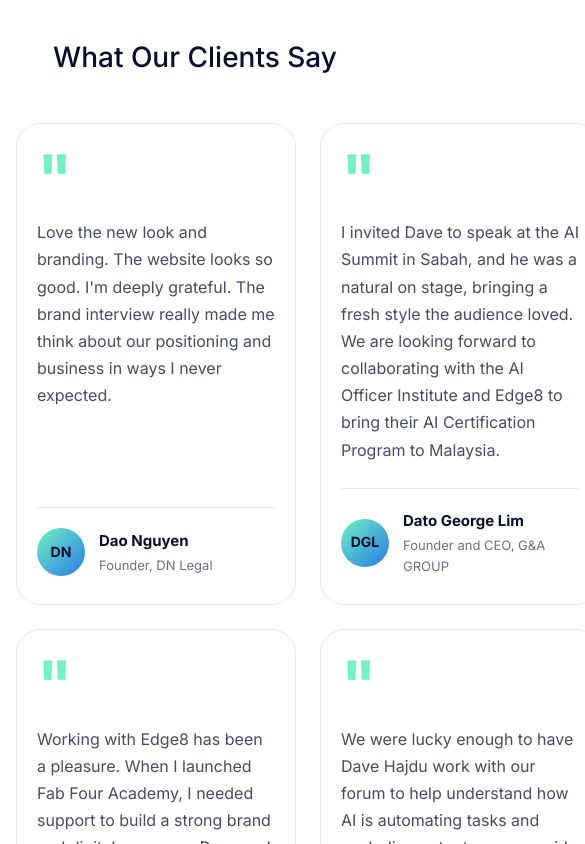
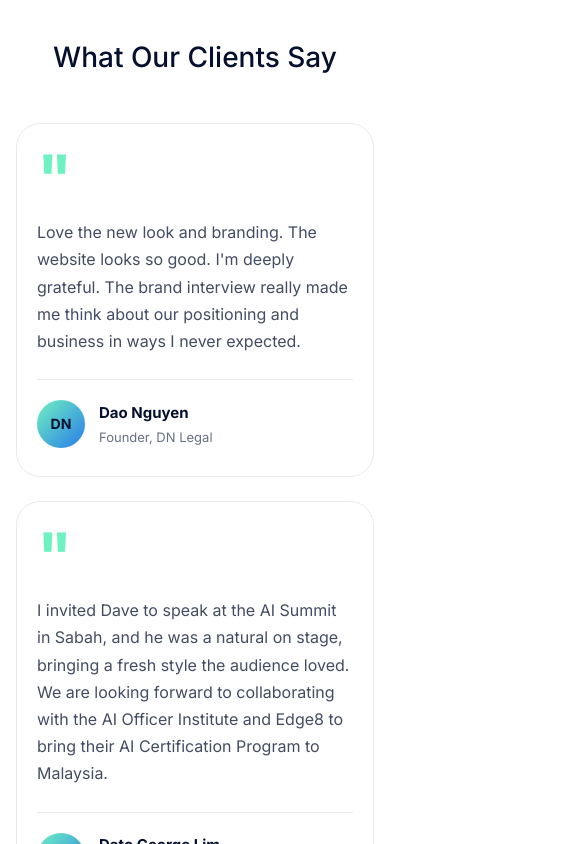
Before and after one commit to ginny-vo/edge8, a Next.js app: page / in a window 390 px wide. Shown: the part 1560-2404 px from the top of the page, 585 px wide, since content can reach past the window. Built offline with nearby package versions, Linux system fonts and the light colour scheme.

Commit message:
Complete homepage - fix mobile testimonials, apply brand colors

```diff
--- a/app/globals.css
+++ b/app/globals.css
@@ -1878,7 +1878,7 @@ img { max-width: 100%; display: block; }
   .section { padding: 80px 24px; }
   .section-heading { font-size: 36px; }
 
-  .results-grid, .solutions-grid, .case-grid, .blog-grid, .services-grid { grid-template-columns: 1fr; }
+  .results-grid, .solutions-grid, .case-grid, .blog-grid, .services-grid, .testimonials-grid { grid-template-columns: 1fr; }
   .footer-grid { grid-template-columns: 1fr 1fr; gap: 32px; }
 
   .problem-card { padding: 36px 24px; }
```
Also changed, not shown: 1 other file (tests, documents, lock files or other folders).
